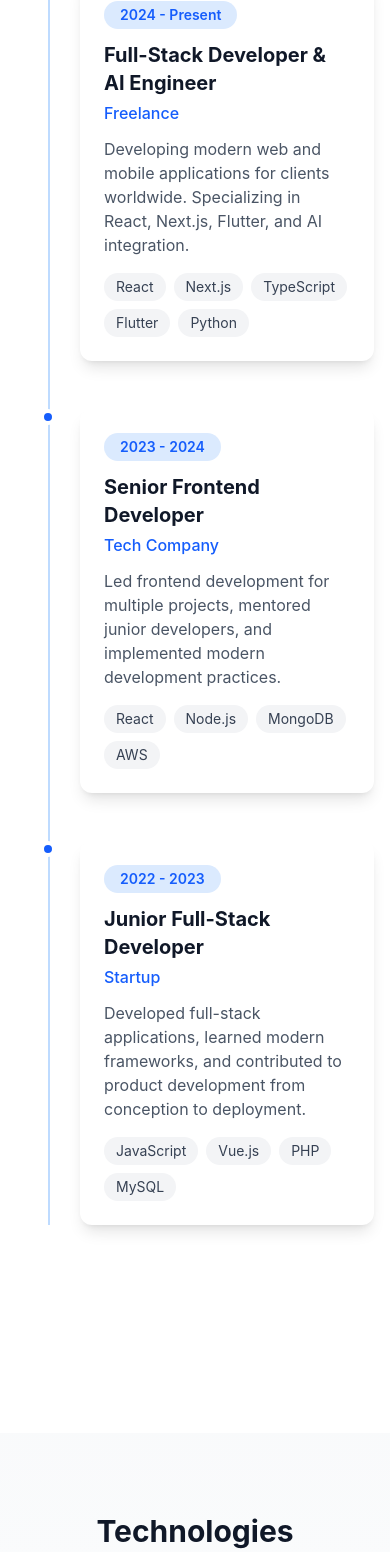
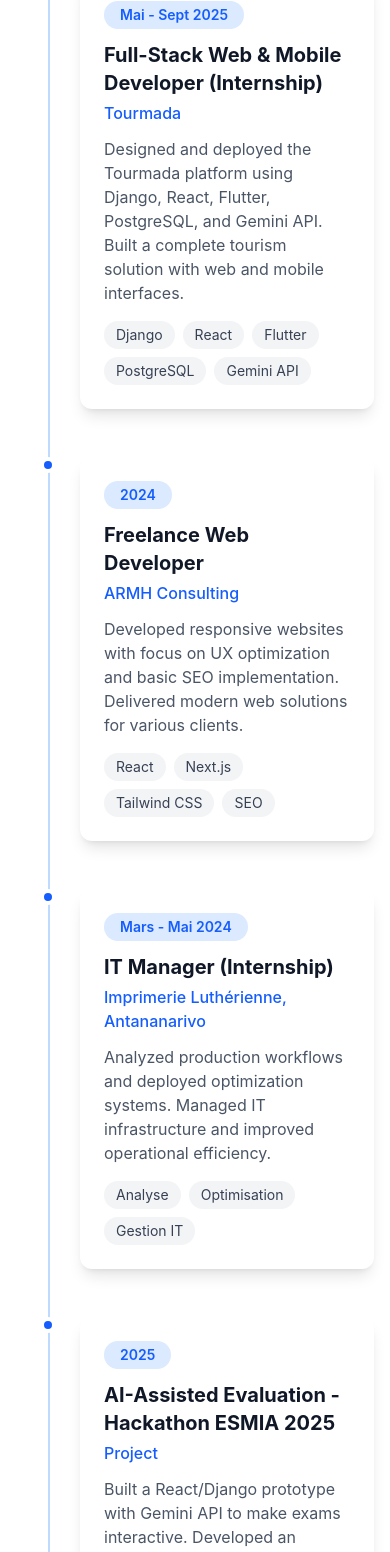
Before and after one commit to IhantsaFana/portfolio-ihantsa, a React (Vite) app: page /en in a window 390 px wide. Shown: the part 2148-3700 px from the top of the page. Built offline with nearby package versions, Linux system fonts and the light colour scheme.

Commit message:
Mise à jours numéro de téléphone comme sur CV

```diff
--- a/public/locales/en/translation.json
+++ b/public/locales/en/translation.json
@@ -57,20 +57,25 @@
     "timeline": {
       "title": "Professional Experience",
       "subtitle": "My journey as a developer and the experiences that shaped my expertise.",
-      "current": {
-        "title": "Full-Stack Developer & AI Engineer",
-        "company": "Freelance",
-        "description": "Developing modern web and mobile applications for clients worldwide. Specializing in React, Next.js, Flutter, and AI integration."
+      "tourmada": {
+        "title": "Full-Stack Web & Mobile Developer (Internship)",
+        "company": "Tourmada",
+        "description": "Designed and deployed the Tourmada platform using Django, React, Flutter, PostgreSQL, and Gemini API. Built a complete tourism solution with web and mobile interfaces."
       },
-      "previous1": {
-        "title": "Senior Frontend Developer",
-        "company": "Tech Company",
-        "description": "Led frontend development for multiple projects, mentored junior developers, and implemented modern development practices."
+      "armh": {
+        "title": "Freelance Web Developer",
+        "company": "ARMH Consulting",
+        "description": "Developed responsive websites with focus on UX optimization and basic SEO implementation. Delivered modern web solutions for various clients."
       },
-      "previous2": {
-        "title": "Junior Full-Stack Developer",
-        "company": "Startup",
-        "description": "Developed full-stack applications, learned modern frameworks, and contributed to product development from conception to deployment."
+      "lutherienne": {
+        "title": "IT Manager (Internship)",
+        "company": "Imprimerie Luthérienne, Antananarivo",
+        "description": "Analyzed production workflows and deployed optimization systems. Managed IT infrastructure and improved operational efficiency."
+      },
+      "hackathon": {
+        "title": "AI-Assisted Evaluation - Hackathon ESMIA 2025",
+        "company": "Project",
+        "description": "Built a React/Django prototype with Gemini API to make exams interactive. Developed an innovative AI-powered assessment platform."
       }
     },
     "certifications": {
--- a/public/locales/fr/translation.json
+++ b/public/locales/fr/translation.json
@@ -57,20 +57,25 @@
     "timeline": {
       "title": "Expérience Professionnelle",
       "subtitle": "Mon parcours en tant que développeur et les expériences qui ont façonné mon expertise.",
-      "current": {
-        "title": "Développeur Full-Stack & Ingénieur IA",
-        "company": "Freelance",
-        "description": "Développement d'applications web et mobile modernes pour des clients du monde entier. Spécialisé en React, Next.js, Flutter, et intégration d'IA."
+      "tourmada": {
+        "title": "Développeur Full-Stack Web & Mobile (Stage)",
+        "company": "Tourmada",
+        "description": "Conçu et déployé la plateforme Tourmada avec Django, React, Flutter, PostgreSQL et Gemini API. Création d'une solution touristique complète avec interfaces web et mobile."
       },
-      "previous1": {
-        "title": "Développeur Frontend Senior",
-        "company": "Entreprise Tech",
-        "description": "Direction du développement frontend pour plusieurs projets, mentorat de développeurs juniors, et implémentation de pratiques de développement modernes."
+      "armh": {
+        "title": "Développeur Web Freelance",
+        "company": "ARMH Consulting",
+        "description": "Développement de sites web responsive avec optimisation UX et SEO basique. Livraison de solutions web modernes pour divers clients."
       },
-      "previous2": {
-        "title": "Développeur Full-Stack Junior",
-        "company": "Startup",
-        "description": "Développement d'applications full-stack, apprentissage de frameworks modernes, et contribution au développement produit de la conception au déploiement."
+      "lutherienne": {
+        "title": "Responsable Informatique (Stage)",
+        "company": "Imprimerie Luthérienne, Antananarivo",
+        "description": "Analyse des flux de production et déploiement d'un système d'optimisation. Gestion du parc informatique et amélioration de l'efficacité opérationnelle."
+      },
+      "hackathon": {
+        "title": "Évaluation Assistée par IA - Hackathon ESMIA 2025",
+        "company": "Projet",
+        "description": "Création d'un prototype React/Django avec Gemini API pour rendre les examens interactifs. Développement d'une plateforme d'évaluation innovante alimentée par l'IA."
       }
     },
     "certifications": {
--- a/src/components/layout/Footer.tsx
+++ b/src/components/layout/Footer.tsx
@@ -17,7 +17,7 @@
           {/* Center Section - Social Links */}
           <div className="flex items-center gap-6 text-sm">
             <a
-              href="mailto:contact@oeka.mg"
+              href="mailto:ihantsarakotondranaivo@gmail.com"
               className="text-gray-600 dark:text-gray-400 hover:text-gray-900 dark:hover:text-white transition-colors"
             >
               Contact
--- a/src/components/seo/StructuredData.tsx
+++ b/src/components/seo/StructuredData.tsx
@@ -19,7 +19,7 @@
     "image": "https://oeka.mg/profile.jpg",
     "sameAs": [
       "https://github.com/IhantsaFana",
-      "https://linkedin.com/in/ihantsa-rakotondranaivo",
+      "https://linkedin.com/in/ihantsa",
       // Ajoutez vos autres réseaux sociaux
     ],
     "jobTitle": "Full-Stack Developer & AI Engineer",
--- a/src/features/about/components/Timeline.tsx
+++ b/src/features/about/components/Timeline.tsx
@@ -15,25 +15,32 @@
 
   const experiences: TimelineItem[] = [
     {
-      year: '2024 - Present',
-      title: t('about.timeline.current.title'),
-      company: t('about.timeline.current.company'),
-      description: t('about.timeline.current.description'),
-      technologies: ['React', 'Next.js', 'TypeScript', 'Flutter', 'Python']
+      year: 'Mai - Sept 2025',
+      title: t('about.timeline.tourmada.title'),
+      company: t('about.timeline.tourmada.company'),
+      description: t('about.timeline.tourmada.description'),
+      technologies: ['Django', 'React', 'Flutter', 'PostgreSQL', 'Gemini API']
     },
     {
-      year: '2023 - 2024',
-      title: t('about.timeline.previous1.title'),
-      company: t('about.timeline.previous1.company'),
-      description: t('about.timeline.previous1.description'),
-      technologies: ['React', 'Node.js', 'MongoDB', 'AWS']
+      year: '2024',
+      title: t('about.timeline.armh.title'),
+      company: t('about.timeline.armh.company'),
+      description: t('about.timeline.armh.description'),
+      technologies: ['React', 'Next.js', 'Tailwind CSS', 'SEO']
     },
     {
-      year: '2022 - 2023',
-      title: t('about.timeline.previous2.title'),
-      company: t('about.timeline.previous2.company'),
-      description: t('about.timeline.previous2.description'),
-      technologies: ['JavaScript', 'Vue.js', 'PHP', 'MySQL']
+      year: 'Mars - Mai 2024',
+      title: t('about.timeline.lutherienne.title'),
+      company: t('about.timeline.lutherienne.company'),
+      description: t('about.timeline.lutherienne.description'),
+      technologies: ['Analyse', 'Optimisation', 'Gestion IT']
+    },
+    {
+      year: '2025',
+      title: t('about.timeline.hackathon.title'),
+      company: t('about.timeline.hackathon.company'),
+      description: t('about.timeline.hackathon.description'),
+      technologies: ['React', 'Django', 'Gemini API', 'IA']
     }
   ];
 
--- a/src/features/contact/components/ContactInfo.tsx
+++ b/src/features/contact/components/ContactInfo.tsx
@@ -16,15 +16,15 @@
     {
       icon: FaEnvelope,
       label: t('contact.info.email.label'),
-      value: 'contact@oeka.mg',
-      link: 'mailto:contact@oeka.mg',
+      value: 'ihantsarakotondranaivo@gmail.com',
+      link: 'mailto:ihantsarakotondranaivo@gmail.com',
       description: t('contact.info.email.description')
     },
     {
       icon: FaLinkedin,
       label: t('contact.info.linkedin.label'),
       value: 'LinkedIn',
-      link: 'https://linkedin.com/in/ihantsa-rakotondranaivo',
+      link: 'https://linkedin.com/in/ihantsa',
       description: t('contact.info.linkedin.description')
     },
     {
@@ -37,7 +37,7 @@
     {
       icon: FaPhone,
       label: t('contact.info.phone.label'),
-      value: '+261 38 47 025 32',
+      value: '+261 37 64 375 65',
       link: 'tel:+261384702532',
       description: t('contact.info.phone.description')
     }
@@ -119,7 +119,7 @@
             <FaTwitter className="w-5 h-5" />
           </a>
           <a
-            href="https://linkedin.com/in/ihantsa-rakotondranaivo"
+            href="https://linkedin.com/in/ihantsa"
             target="_blank"
             rel="noopener noreferrer"
             className="w-12 h-12 bg-blue-700 hover:bg-blue-800 text-white rounded-full flex items-center justify-center transition-colors"
```
Also changed, not shown: 2 other files (tests, documents, lock files or other folders).
